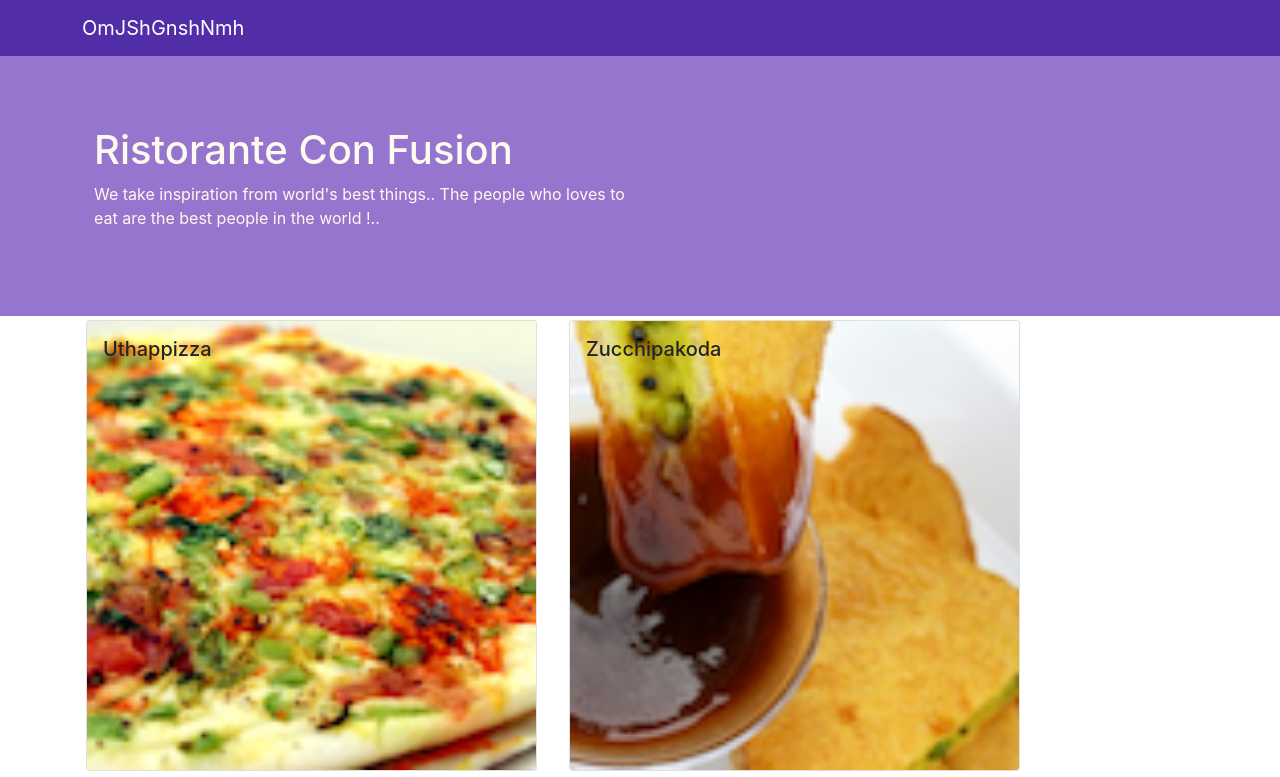
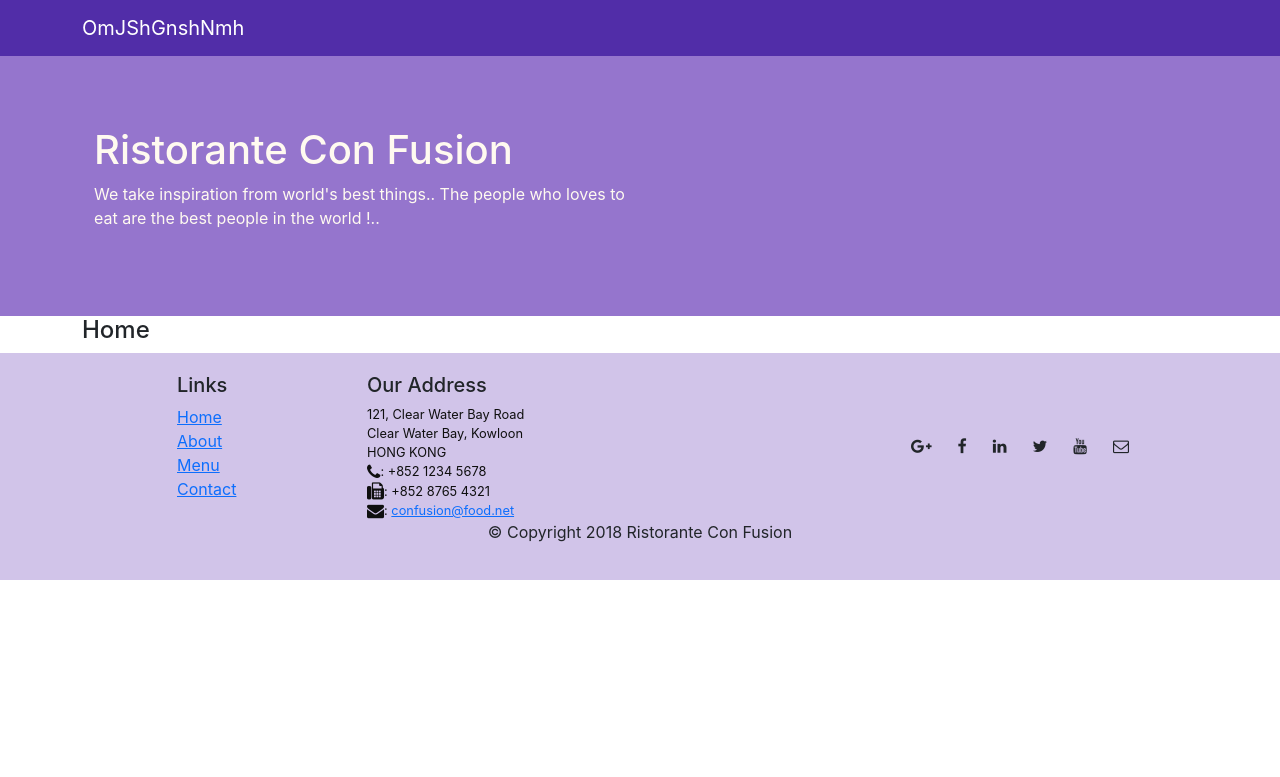
Before and after one commit to Bhomic/reactgjpro, a React (Create React App) app: page /home in a window 1280 px wide. Shown: the top 777 px of the page. Built offline with nearby package versions, Linux system fonts and the light colour scheme.

Commit message:
Till react router dom : /menu and /home

```diff
--- a/package.json
+++ b/package.json
@@ -12,7 +12,7 @@
     "react": "^17.0.2",
     "react-dom": "^17.0.2",
     "react-popper": "^0.9.2",
-    "react-router-dom": "^5.3.0",
+    "react-router-dom": "^4.2.2",
     "react-scripts": "4.0.3",
     "reactstrap": "^5.0.0",
     "web-vitals": "^1.0.1"
--- a/src/App.js
+++ b/src/App.js
@@ -1,6 +1,7 @@
 import {Component} from 'react';
 import {DISHES} from './shared/dishes';
 import Main from './components/MainComponent';
+import {BrowserRouter} from 'react-router-dom';
 
 class App extends Component{
 
@@ -14,9 +15,11 @@ class App extends Component{
 
   render(){
   return (
-    <div >
-      <Main />
-    </div>
+    <BrowserRouter>
+      <div className="App">
+        <Main />
+      </div>
+    </BrowserRouter>
   );
   }
 }
--- /dev/null
+++ b/src/components/HomeComponent.js
@@ -0,0 +1,11 @@
+import React from 'react';
+
+function Home(props){
+    return(
+        <div className="container">
+            <h4>Home</h4>
+        </div>
+    );
+}
+
+export default Home;
--- a/src/components/MainComponent.js
+++ b/src/components/MainComponent.js
@@ -1,9 +1,10 @@
 import React,{Component} from 'react';
 import {DISHES}  from '../shared/dishes';
-import DishDetail from './DishDetailComponent';
 import Menu from './MenuComponent';
 import Header from './HeaderComponent';
 import Footer from './FooterComponent';
+import {Switch,  Route, Redirect } from 'react-router-dom';
+import Home from './HomeComponent';
 
 class Main  extends Component{
 
@@ -12,31 +13,30 @@ class Main  extends Component{
         super(props);
 
         this.state= {
-            dishes:DISHES,
-            selectedDish:null
+            dishes:DISHES
         }
     }
 
-    onDishSelect(dishId){
-        this.setState({
-            selectedDish:dishId
-        });
-    }
 
     render()
     {
+
+        const HomePage = ()=>{
+            return(
+                <Home/>
+            );
+        }
+
         return (
-<div>
-    <Header/>
-
-    <Menu dishes={this.state.dishes} onClick={(dishId)=>{this.onDishSelect(dishId)}} />
-
-    <DishDetail
-        dish = {this.state.dishes.filter((dish) =>  dish.id === this.state.selectedDish)[0]} >
-    </DishDetail>
-
-    <Footer/>
-</div>
+        <div>
+            <Header/>
+            <Switch>
+                    <Route path="/home" component={HomePage}/>
+                    <Route exact path="" component="/menu" component={()=><Menu dishes={this.state.dishes}/>}/>
+                    <Redirect to="/home"/>
+            </Switch>
+            <Footer/>
+        </div>
         );
 
     }
--- a/src/components/MenuComponent.js
+++ b/src/components/MenuComponent.js
@@ -3,7 +3,7 @@ import {Card, CardImg, CardImgOverlay, CardTitle} from 'reactstrap';
 
 function RenderMenuItem ({dish,onClick}){
 return(
-    <Card onClick={()=>{onClick(dish.id)}}>
+    <Card >
             <CardImg width="100%" src={dish.image} alt={dish.name}/>
             <CardImgOverlay>
                 <CardTitle>
@@ -20,7 +20,7 @@ const Menu = (props) =>{
 const  menu = props.dishes.map((dish)=>{
     return(
         <div key ={dish.id} className="col-12 col-md-5 m-1">
-            <RenderMenuItem dish = {dish} onClick={props.onClick} />
+            <RenderMenuItem dish = {dish}  />
         </div>
     );
 });
--- a/src/index.js
+++ b/src/index.js
@@ -2,7 +2,7 @@ import React from 'react';
 import ReactDOM from 'react-dom';
 import 'bootstrap/dist/css/bootstrap.min.css';
 import 'font-awesome/css/font-awesome.min.css';
-import 'bootstrap-social/bootstrap-social.css';
+
 import './index.css';
 import App from './App';
 import reportWebVitals from './reportWebVitals';
```
Also changed, not shown: 2 other files (tests, documents, lock files or other folders).
